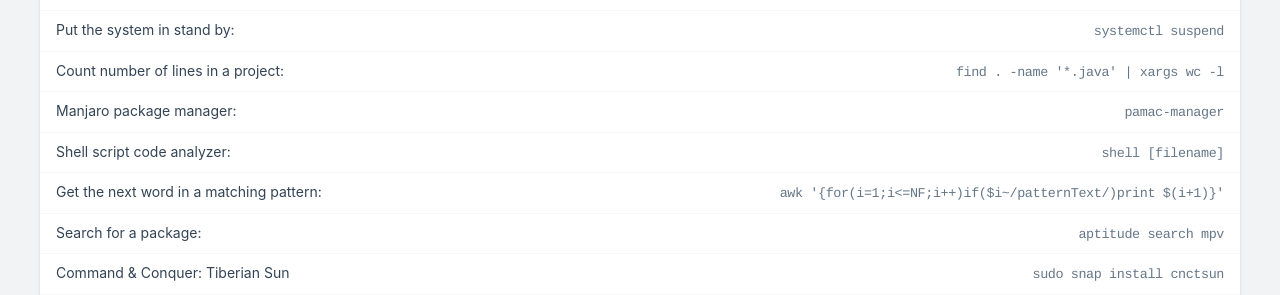
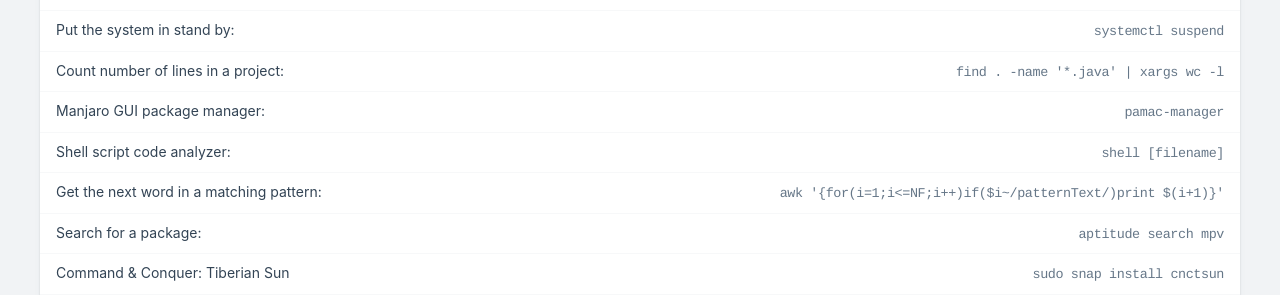
Before and after one commit to kasramp/cheat-sheet-factory, a Jekyll site: the page built from linux/shell.md, in a window 1280 px wide. Shown: the part 420-715 px from the top of the page. Built offline with Jekyll 4.4.1, drawn with Linux system fonts in a browser that asks for light colours; nearby versions of some CDN libraries.

Commit message:
Add Manjaro package manager ui

```diff
--- a/linux/shell.md
+++ b/linux/shell.md
@@ -23,7 +23,7 @@ Shortcuts
 | Allow user write to mounted partition: | `sudo chown -v [username]:[username] /media/[username]/[disk_name]` |
 | Put the system in stand by: | `systemctl suspend` |
 | Count number of lines in a project: | `find . -name '*.java' | xargs wc -l` |
-| Manjaro package manager: | `pamac-manager` |
+| Manjaro GUI package manager: | `pamac-manager` |
 | Shell script code analyzer: | `shell [filename]` |
 | Get the next word in a matching pattern: | `awk '{for(i=1;i<=NF;i++)if($i~/patternText/)print $(i+1)}'` |
 | Search for a package: | `aptitude search mpv` |
```
Also changed, not shown: other parts of linux/shell.md (+1 -1 lines).
